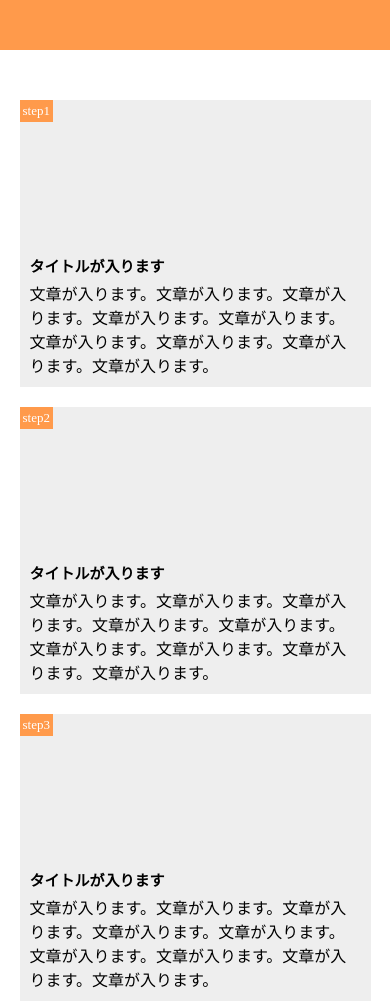
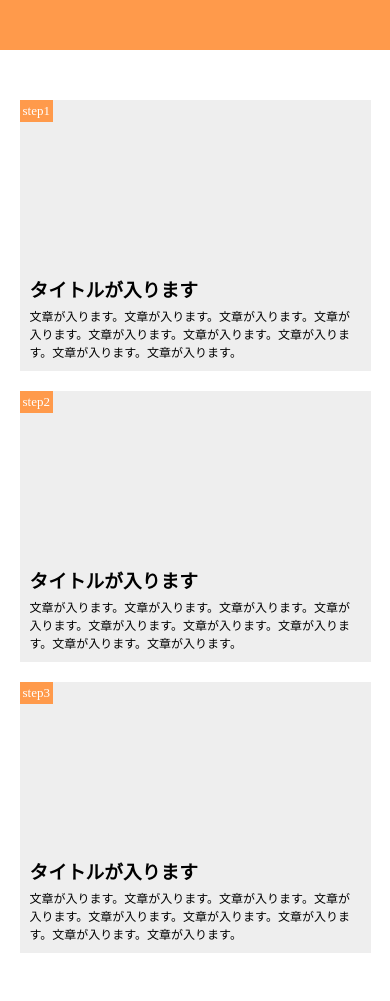
Before and after one commit to jackie0922youhei/-, a plain HTML site: page index.html in a window 390 px wide. Shown: the top 1001 px of the page. Drawn offline with Linux system fonts and the light colour scheme.

Commit message:
[Update] px等の調整

```diff
--- a/style.css
+++ b/style.css
@@ -70,6 +70,7 @@ footer {
 @media screen and (max-width: 768px) {
   header {
     width: 100%;
+    height: 50px;
   }
 
   main {
@@ -79,6 +80,7 @@ footer {
 
   footer {
     width: 100%;
+    height: 50px;
   }
 
   .step-num {
@@ -86,19 +88,19 @@ footer {
   }
 
   .step-img1 {
-    height: 130px;
+    height: 150px;
   }
 
   .step-img2 {
-    height: 130px;
+    height: 150px;
   }
 
   .step-img3 {
-    height: 130px;
+    height: 150px;
   }
 
-  .title {
-    font-size: 15px;
+  .text {
+    font-size: 12px;
   }
 
   .step-box {
@@ -106,7 +108,11 @@ footer {
     margin: 20px auto;
   }
 
+  .step-box:first-child {
+    margin-top: 50px;
+  }
+
   .step-box:last-child {
-    margin: 20px auto 40px;
+    margin: 20px auto 50px;
   }
 }
```
